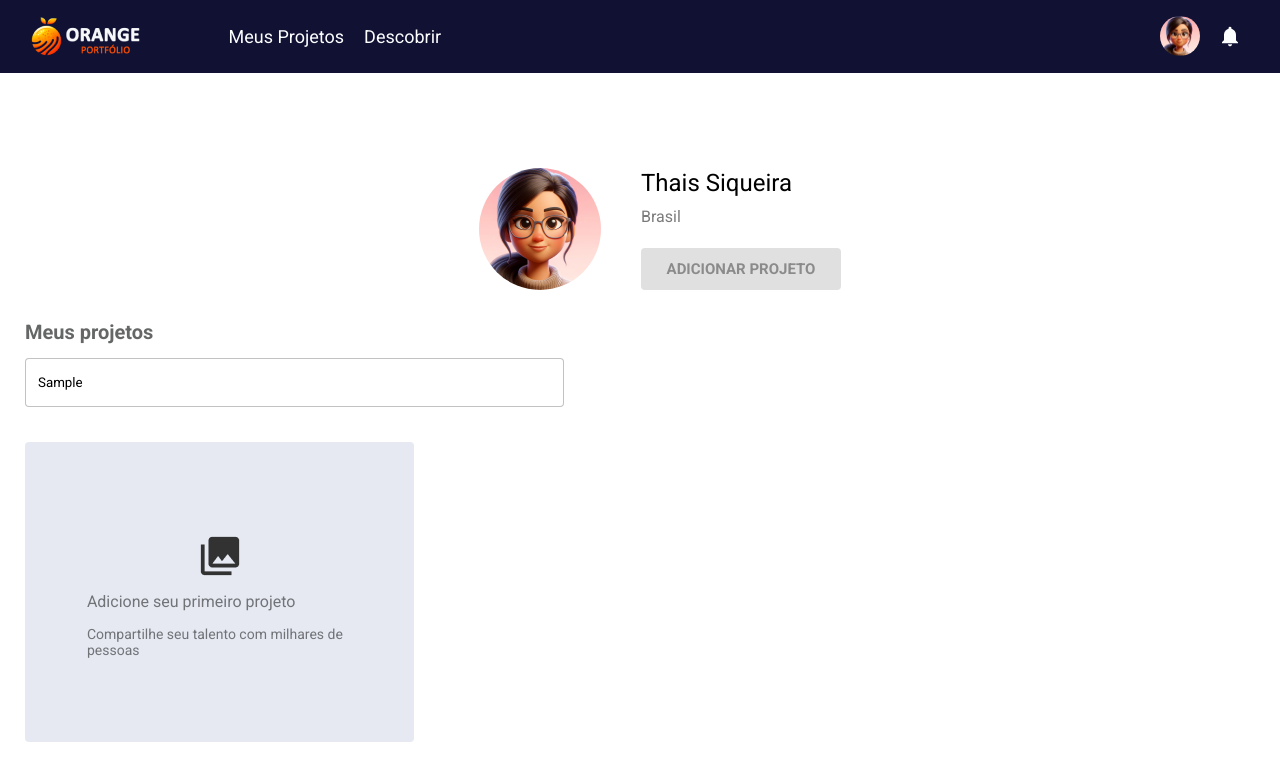
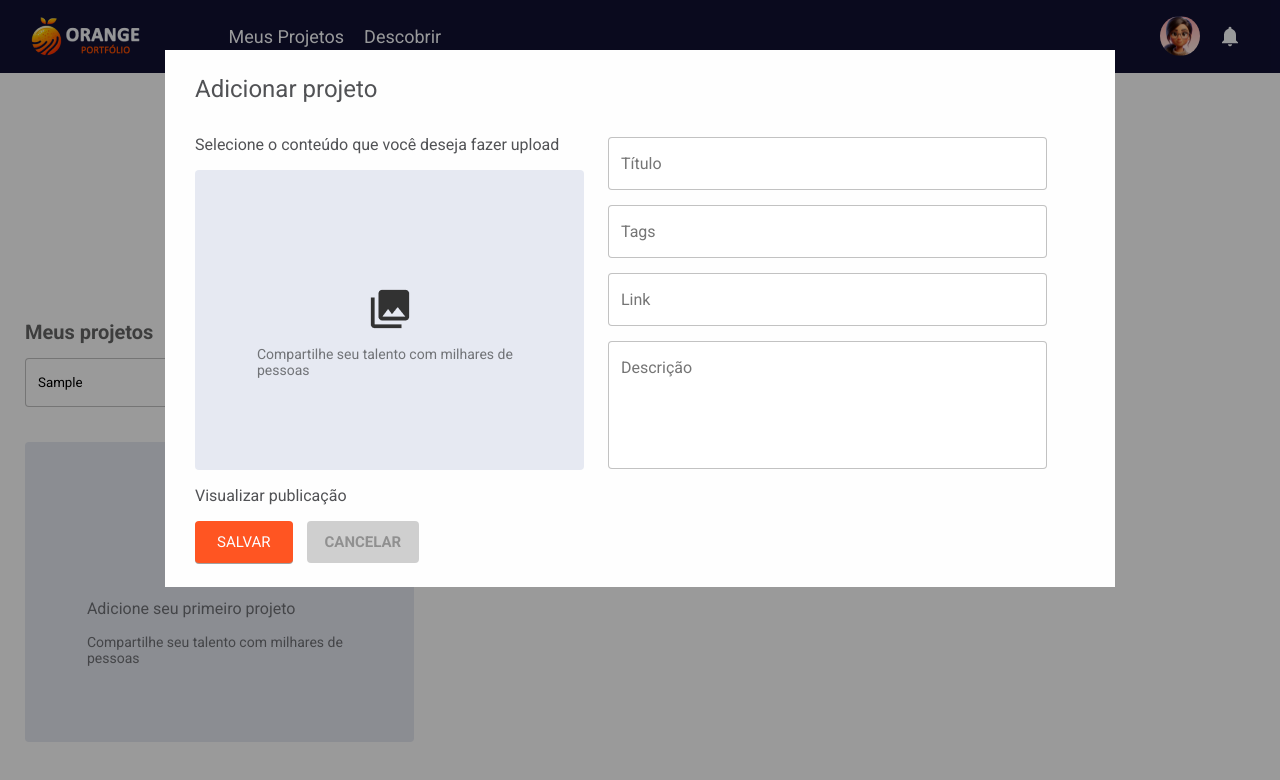
Before and after one commit to Thaisraie/orange_portfolio, a React (Create React App) app: page /myprojects in a window 1280 px wide. Both pictures are taken after typing "Sample" into the empty fields and a click on the button "ADICIONAR PROJETO". Shown: the top 780 px of the page. Built offline with nearby package versions, Linux system fonts and the light colour scheme.

Commit message:
importando imagem no modal e adicionando modal no botão do componente profile

```diff
--- a/src/pages/MyProjects/components/Header/index.js
+++ b/src/components/Header/index.js
@@ -1,6 +1,6 @@
-import iconHeader from '../../../../assets/img/icon-header.png'
-import iconProfile from '../../../../assets/img/icon-profile.png'
-import iconNotification from '../../../../assets/img/icon-notification.png'
+import iconHeader from '../../assets/img/icon-header.png'
+import iconProfile from '../../assets/img/icon-profile.png'
+import iconNotification from '../../assets/img/icon-notification.png'
 import './styles.css'
 
 const Header = () => {
--- a/src/components/Modal/index.js
+++ b/src/components/Modal/index.js
@@ -1,7 +1,17 @@
+import {useState } from 'react'
 import IconImg from '../../assets/img/icon-img.png'
 import './styles.css'
 
 const Modal = ({closeModal}) => {
+
+const [fileImg, setFileImg] = useState(null)
+
+const handleFileImg = (e) => {
+    if(e.target.files) {
+        setFileImg(URL.createObjectURL(e.target.files[0]));
+    }
+}
+
     return (
         <div className="background" >
             <div className='modal-container'>
@@ -9,12 +19,17 @@ const Modal = ({closeModal}) => {
                 <div className='column-container'>
                 <div className='first-column'>
                 <p className='subtitle-modal'>Selecione o conteúdo que você deseja fazer upload</p>
+                <label for='arquivo'>
+                {fileImg ? <img className='img-file' alt='Imagem do Projeto' src={fileImg}/> :
                 <div className='box-img-container'>
                 <img src={IconImg} alt='ícone de arquivo'/>
                 <div className='text-container'>
                 <p className='box-text'>Compartilhe seu talento com milhares de pessoas</p>
                 </div>
                 </div>
+                }
+                </label>
+                <input type='file' name='arquivo' id='arquivo' accept='image/*' onChange={handleFileImg} />
                 </div>
                 <div className='second-column' >
                 <input className='input-modal' type='text' placeholder='Título'/>
--- a/src/components/Modal/styles.css
+++ b/src/components/Modal/styles.css
@@ -49,6 +49,14 @@
     flex-direction: column;
 }
 
+.img-file {
+    width: 389px;
+    height: 298px;
+    border-radius: 4px;
+    cursor: pointer;
+    object-fit: cover;
+}
+
 .box-img-container {
     cursor: pointer;
     background-color: #E6E9F2;
@@ -74,6 +82,10 @@
     font-weight: 500;
     margin-top: 17px;
     width: 85%;
+}
+
+input[type="file"] {
+    display: none;
 }
 
 .second-column {
--- a/src/pages/MyProjects/components/CreateProjects/index.js
+++ b/src/pages/MyProjects/components/CreateProjects/index.js
@@ -25,7 +25,7 @@ const closeModalFunction = () => {
                 <p className='second-text'>Compartilhe seu talento com milhares de pessoas</p>
                 </div>
             </div>
-            {openModal === true && <Modal closeModal={closeModalFunction}/> }
+            {openModal === true ? <Modal closeModal={closeModalFunction}/> : null}
         </div>
     )
 }
--- a/src/pages/MyProjects/components/CreateProjects/styles.css
+++ b/src/pages/MyProjects/components/CreateProjects/styles.css
@@ -54,7 +54,6 @@
     color: #303133a4;
     font-size: 14px;
     font-weight: 500;
-    bottom: 15px;
-    position: relative;
+    margin-top: 0;
     width: 85%;
 }
--- a/src/pages/MyProjects/components/Profile/index.js
+++ b/src/pages/MyProjects/components/Profile/index.js
@@ -1,15 +1,30 @@
+import { useState } from 'react'
+import Modal from '../../../../components/Modal'
 import iconProfileLarge from '../../../../assets/img/icon-profile-large.png'
 import './styles.css'
 
+
 const Profile = () => {
+
+const [openModal, setOpenModal] = useState(false)
+
+const openModalFunction = () => {
+    setOpenModal(true)
+}
+
+const closeModalFunction = () => {
+    setOpenModal(false)
+}
+
     return (
         <div className='profile'>
             <img className='icon-profile' src={iconProfileLarge} alt="ícone do perfil"/>
             <div>
             <h1 className='profile-title'>Thais Siqueira</h1>
             <h2 className='profile-subtitle'>Brasil</h2>
-            <button className='button'>Adicionar Projeto</button>
+            <button className='button' onClick={() => openModalFunction()} >Adicionar Projeto</button>
             </div>
+            {openModal === true ? <Modal closeModal={closeModalFunction}/> : null}
         </div>
     )
 }
--- a/src/pages/MyProjects/index.js
+++ b/src/pages/MyProjects/index.js
@@ -1,4 +1,4 @@
-import Header from './components/Header';
+import Header from '../../components/Header';
 import Profile from './components/Profile';
 import CreateProjects from './components/CreateProjects';
 
```
Also changed, not shown: src/components/Header/styles.css (renamed from src/pages/MyProjects/components/Header/styles.css).
